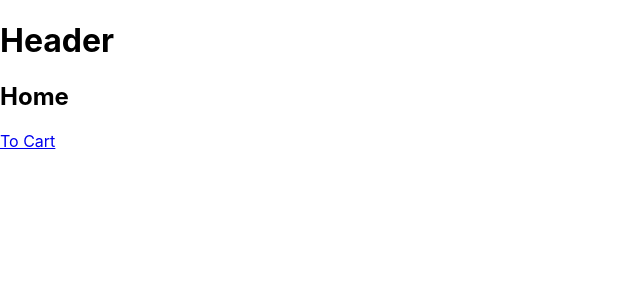
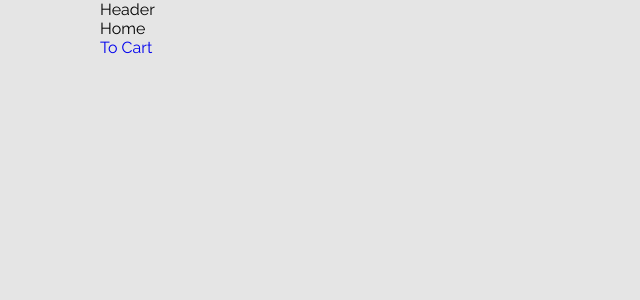
Before and after one commit to SergeyDenisovich/react_store, a React (Create React App) app: page / in a window 1280 px wide. Shown: the top 300 px of the page, without its empty margins (0-640 px from the left). Built offline with nearby package versions, Linux system fonts and the light colour scheme.

Commit message:
save changes

```diff
--- a/src/index.css
+++ /dev/null
@@ -1,13 +0,0 @@
-body {
-  margin: 0;
-  font-family: -apple-system, BlinkMacSystemFont, 'Segoe UI', 'Roboto', 'Oxygen',
-    'Ubuntu', 'Cantarell', 'Fira Sans', 'Droid Sans', 'Helvetica Neue',
-    sans-serif;
-  -webkit-font-smoothing: antialiased;
-  -moz-osx-font-smoothing: grayscale;
-}
-
-code {
-  font-family: source-code-pro, Menlo, Monaco, Consolas, 'Courier New',
-    monospace;
-}
--- a/src/index.js
+++ b/src/index.js
@@ -3,7 +3,7 @@ import ReactDOM from 'react-dom';
 import { BrowserRouter as Router } from 'react-router-dom';
 
 import App from './App';
-import './index.css';
+import './styles/index.scss';
 
 const root = document.getElementById('root');
 
--- /dev/null
+++ b/src/styles/_reset.scss
@@ -0,0 +1,185 @@
+/* Reset
+  ========================================================================== */
+
+/* Default */
+html,
+body,
+div,
+span,
+applet,
+object,
+iframe,
+h1,
+h2,
+h3,
+h4,
+h5,
+h6,
+p,
+blockquote,
+pre,
+a,
+abbr,
+acronym,
+address,
+big,
+cite,
+code,
+del,
+dfn,
+em,
+img,
+ins,
+kbd,
+q,
+s,
+samp,
+small,
+strike,
+strong,
+sub,
+sup,
+tt,
+var,
+b,
+u,
+i,
+center,
+dl,
+dt,
+dd,
+ol,
+ul,
+li,
+fieldset,
+form,
+label,
+legend,
+table,
+caption,
+tbody,
+tfoot,
+thead,
+tr,
+th,
+td,
+article,
+aside,
+canvas,
+details,
+embed,
+figure,
+figcaption,
+footer,
+header,
+hgroup,
+menu,
+nav,
+output,
+ruby,
+section,
+summary,
+time,
+mark,
+audio,
+video {
+  margin: 0;
+  padding: 0;
+  font-size: 100%;
+  vertical-align: baseline;
+}
+
+/* Links */
+a {
+  text-decoration: none;
+  &:active,
+  &:visited,
+  &:hover {
+    outline: 0;
+    color: #1d1f22;
+  }
+}
+
+/* List */
+ul,
+li {
+  list-style-type: none;
+  margin: 0;
+  padding: 0;
+}
+
+/* Headlines */
+h1,
+h2,
+h3,
+h4,
+h5,
+h6 {
+  font-size: 100%;
+  font-weight: normal;
+}
+
+/* Default */
+html {
+  box-sizing: border-box;
+}
+*,
+*:before,
+*:after {
+  box-sizing: border-box;
+}
+:focus {
+  outline: 0;
+}
+
+img,
+audio,
+video {
+  max-width: 100%;
+  height: auto;
+}
+audio,
+canvas,
+iframe,
+video,
+img,
+svg {
+  vertical-align: middle;
+}
+iframe {
+  border: 0;
+}
+
+/* From */
+textarea {
+  resize: none; /*remove the resize handle on the bottom right*/
+  overflow: auto;
+  vertical-align: top;
+  box-shadow: none;
+  -webkit-box-shadow: none;
+  -moz-box-shadow: none;
+}
+input,
+textarea,
+select,
+button {
+  outline: none;
+  border: none;
+  font-size: 100%;
+  margin: 0;
+}
+button,
+input {
+  line-height: normal;
+}
+
+/* Table */
+table {
+  border-collapse: collapse;
+  border-spacing: 0;
+}
+td,
+th {
+  padding: 0;
+  text-align: left;
+}
--- /dev/null
+++ b/src/styles/_variables.scss
@@ -0,0 +1,3 @@
+$black: #1d1f22;
+$green: #5ece7b;
+$gray: #e5e5e5;
--- /dev/null
+++ b/src/styles/index.scss
@@ -0,0 +1,15 @@
+@import '_reset.scss';
+@import '_variables.scss';
+
+body {
+  font-family: 'Raleway', sans-serif;
+  background: $gray;
+}
+
+.container {
+  position: relative;
+  margin: 0 auto;
+  padding: 0 100px;
+  width: 100%;
+  max-width: 1440px;
+}
```
